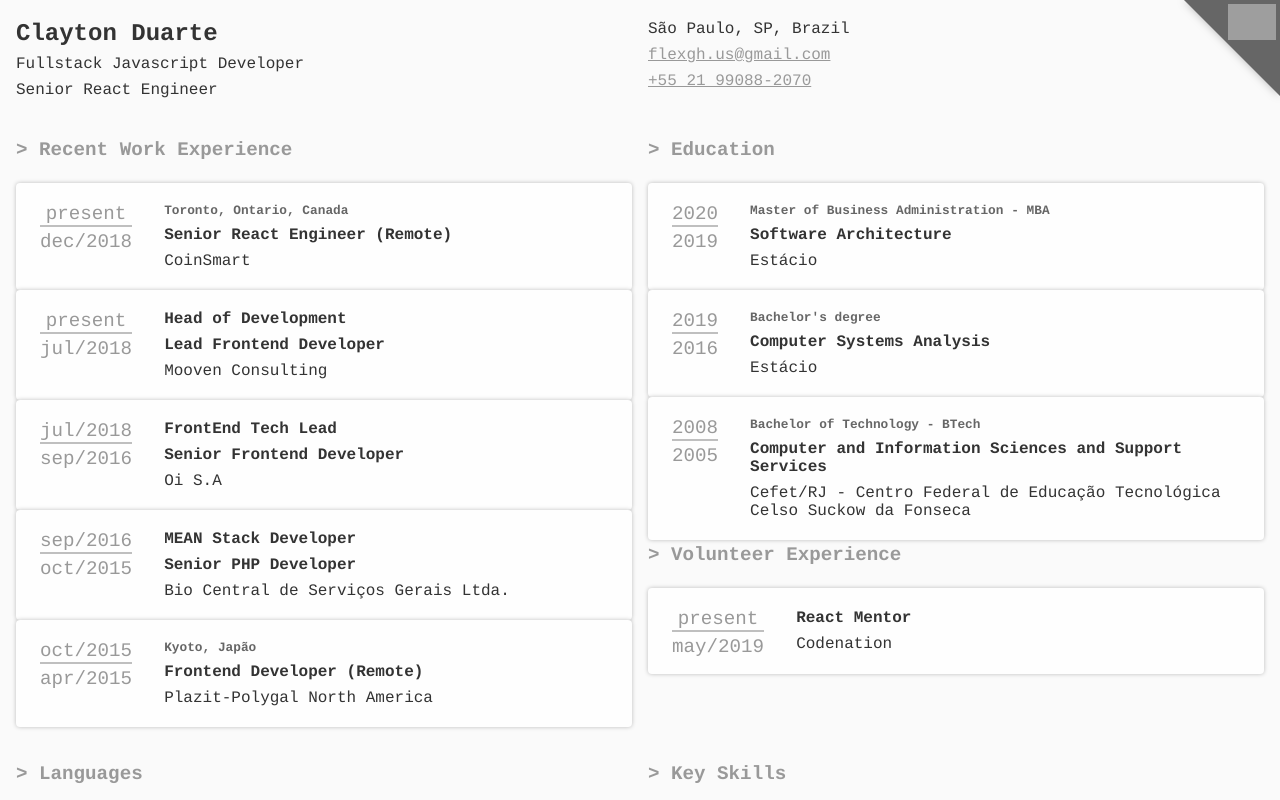
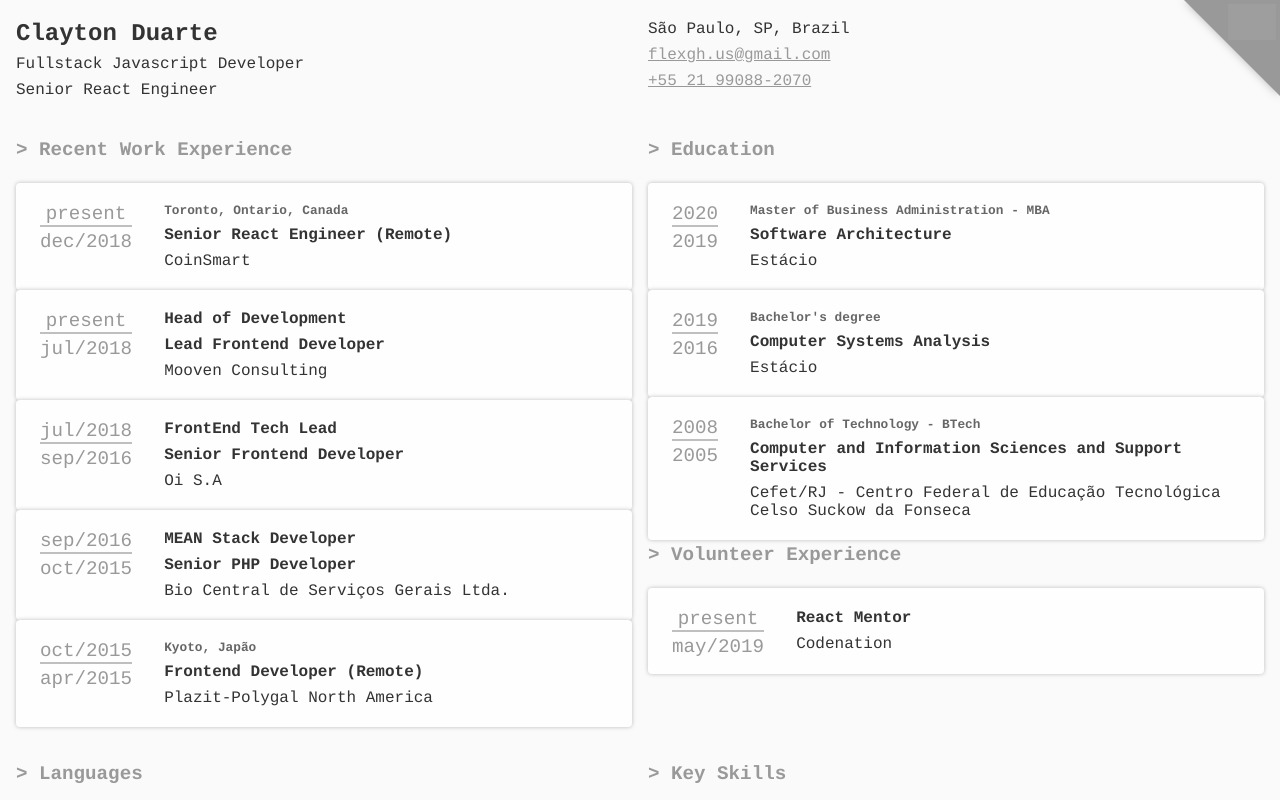
Before and after one commit to clayton-duarte/resume, a Next.js app: page / in a window 1280 px wide. Shown: the top 800 px of the page. Built offline with nearby package versions, Linux system fonts and the light colour scheme; grey boxes are pictures that could not be loaded.

Commit message:
Fix github pages deploy

```diff
--- a/components/ThemeSelector.js
+++ b/components/ThemeSelector.js
@@ -7,9 +7,10 @@
 
 const Corner = styled.aside`
 filter: drop-shadow(0 0 .25rem ${props => props.theme.shadow});
-border-top: ${size} solid ${props => props.theme.secondary};
+border-top: ${size} solid ${props => props.theme.primary};
 border-left: ${size} solid transparent;
 position: fixed;
+cursor: pointer;
 height: 0;
 width: 0;
 right: 0;
@@ -18,6 +19,7 @@
 
 const Icon = styled.img`
 position: fixed;
+cursor: pointer;
 height: auto;
 right: .25rem;
 width: 3rem;
--- a/package.json
+++ b/package.json
@@ -4,7 +4,7 @@
     "dev": "next",
     "build": "npm run build:clean && next build",
     "build:clean": "rm -rf docs .next",
-    "export": "next export -o docs && git add docs",
+    "export": "next export -o docs && touch docs/.nojekyll && git add docs",
     "start": "next start"
   },
   "dependencies": {
--- a/pages/_app.js
+++ b/pages/_app.js
@@ -14,6 +14,9 @@
   font-size: ${props => props.theme.rem};
   color: ${props => props.theme.black};
   margin: 0;
+  * {
+    transition: ease .3s;
+  }
   a {
     color: ${props => props.theme.primary};
     margin: ${props => props.theme.margin};
```
Also changed, not shown: 2 other files (tests, documents, lock files or other folders).
